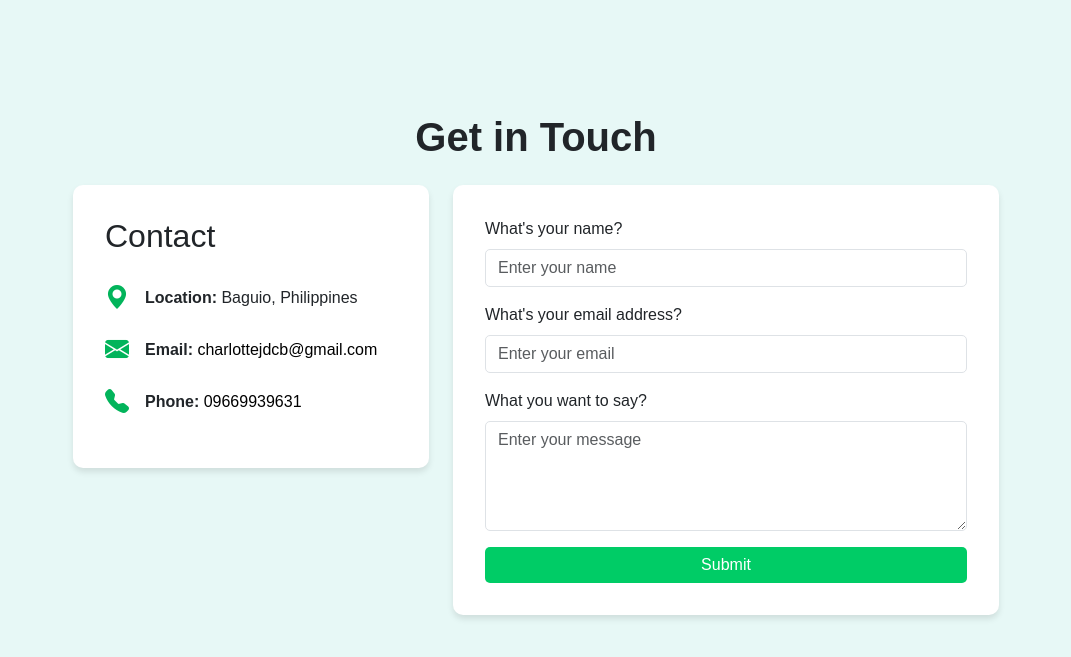
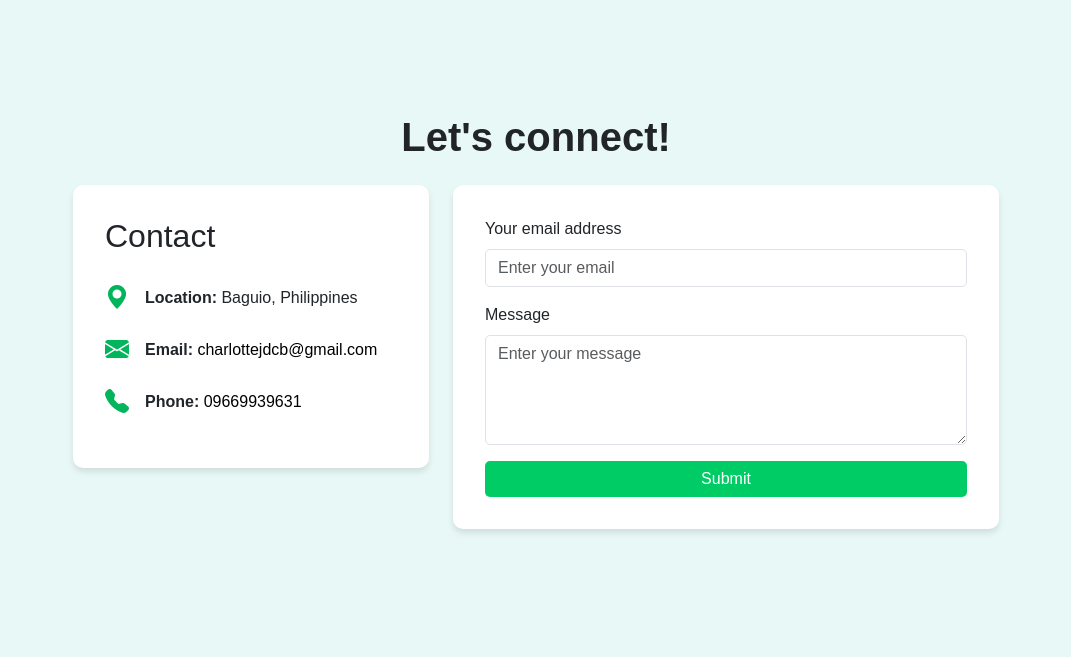
Before and after one commit to CharlotteJoyceDCB/Charlotte-Joyce-Portfolio, a plain HTML site: page index.html in a window 1280 px wide. Shown: the part 2444-3101 px from the top of the page, without its empty margins (104-1175 px from the left). After the commit the page ends 3021 px from the top, so only its background shows below. Drawn offline with nearby package versions, Linux system fonts and the light colour scheme.

Commit message:
Updated contact form

```diff
--- a/index.html
+++ b/index.html
@@ -422,7 +422,7 @@
       </div>
 
       <div class="container py-5" id="contact">
-        <h1 class="section-title text-center mb-4">Get in Touch</h1>
+        <h1 class="section-title text-center mb-4">Let's connect!</h1>
         <div class="row justify-content-center">
             <!-- Contact Information -->
             <div class="col-md-4 mb-4">
@@ -447,15 +447,11 @@
                 <div class="contact-card">
                     <form>
                         <div class="mb-3">
-                            <label for="name" class="form-label">What's your name?</label>
-                            <input type="text" class="form-control" id="name" placeholder="Enter your name">
-                        </div>
-                        <div class="mb-3">
-                            <label for="email" class="form-label">What's your email address?</label>
+                            <label for="email" class="form-label">Your email address</label>
                             <input type="email" class="form-control" id="email" placeholder="Enter your email">
                         </div>
                         <div class="mb-3">
-                            <label for="message" class="form-label">What you want to say?</label>
+                            <label for="message" class="form-label">Message</label>
                             <textarea class="form-control" id="message" rows="4" placeholder="Enter your message"></textarea>
                         </div>
                         <button type="submit" class="btn submit-btn w-100">Submit</button>
```
